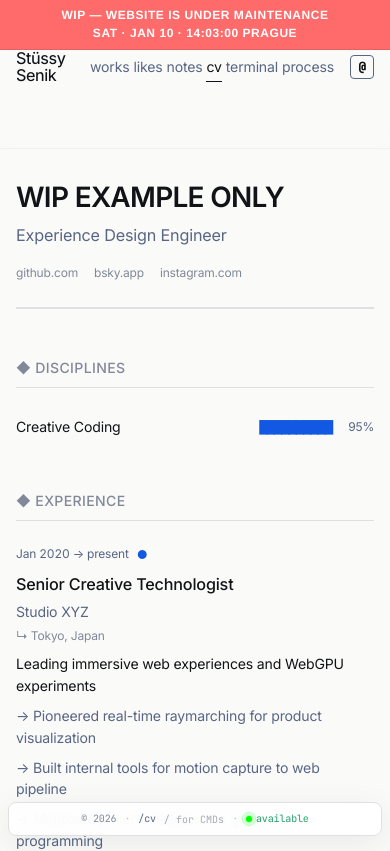
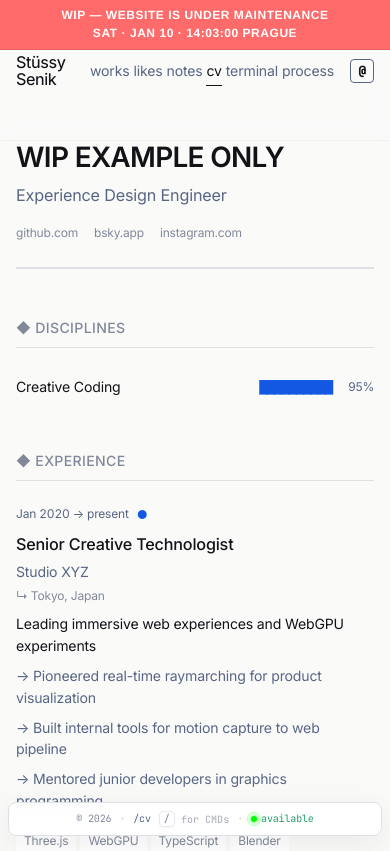
Before and after one commit to stussysenik/portfolio-forever, a SvelteKit app: page /cv in a window 390 px wide. Shown: the top 851 px of the page. Built offline with nearby package versions, Linux system fonts and the light colour scheme.

Commit message:
style: refine header height, kbd styling for command hint
- Reduce header padding for tighter layout
- Add kbd badge styling to '/' command hint in footer
- Add scroll-lock for /process page
- Fix WIP banner margin and positioning

```diff
--- a/src/routes/+layout.svelte
+++ b/src/routes/+layout.svelte
@@ -83,6 +83,7 @@
 </script>
 
 <svelte:window on:keydown={handleGlobalSlash} />
+<svelte:body class:scroll-lock={currentPath === '/process'} />
 
 <svelte:head>
         <title>{siteConfig.title}</title>
@@ -167,7 +168,7 @@
                                         }),
                                 )}
                 >
-                        <span class="terminal-hint">/ for CMDs</span>
+                        <span class="terminal-hint"><kbd class="hint-key">/</kbd> for CMDs</span>
                 </button>
                 {#if profile.available}
                         <span class="terminal-sep">·</span>
@@ -195,15 +196,16 @@
         }
 
         .header {
-                /* Removed bottom margin since it's now handled by main padding */
-                padding-bottom: var(--space-md);
+                /* Minimal padding: text height (approx 24px) + small space */
+                padding: var(--space-xs) 0;
                 border-bottom: none; /* Handled by top-frame for cleaner glass edge */
         }
 
         .main-content {
                /* Clear fixed header + banner (~ 30px banner + 70px header + spacing) */
-               /* Refined spacing for cleaner banner */
-               padding-top: 140px;
+               /* Clear fixed header + banner (~ 30px banner + 50px header + spacing) */
+               /* Refined spacing for slimmer header */
+               padding-top: 100px;
                /* Clear floating terminal */
                padding-bottom: 140px;
         }
@@ -544,6 +546,9 @@
 	}
 
 	        .terminal-hint {
+                display: flex;
+                align-items: center;
+                gap: var(--space-xs);
                 color: var(--color-text-subtle);
                 font-family: var(--font-mono);
                 font-size: var(--font-size-2xs);
@@ -551,6 +556,30 @@
                 background: none;
                 border: none;
                 transition: color var(--duration-fast) var(--easing);
+        }
+
+        .hint-key {
+                display: inline-flex;
+                align-items: center;
+                justify-content: center;
+                min-width: 1.6em;
+                height: 1.6em;
+                padding: 0 var(--space-xs);
+                font-family: var(--font-mono);
+                font-size: var(--font-size-2xs);
+                font-weight: 500;
+                color: var(--color-text-muted);
+                background: var(--color-surface);
+                border: 1px solid var(--border-color);
+                border-radius: var(--radius-sm);
+                box-shadow: 0 1px 2px rgba(0,0,0,0.05);
+                transition: all var(--duration-fast) var(--easing);
+        }
+
+        .terminal-hint-btn:hover .hint-key {
+                background: var(--color-accent);
+                color: white;
+                border-color: var(--color-accent);
         }
 
         .terminal-status {
@@ -622,7 +651,7 @@
                 }
 
                 .main-content {
-                        padding-top: 160px; /* Refined for slimmer banner */
+                        padding-top: 120px; /* Refined for slimmer banner on mobile */
                 }
         }
 
@@ -633,7 +662,7 @@
                 align-items: center;
                 gap: var(--space-xs);
                 padding: 4px var(--space-md); /* Very slim */
-                margin-bottom: var(--space-xs); /* Breathing room */
+                margin-bottom: 0; /* No gap between banner and header */
                 background: #ff6b6b; /* Warning Red restored */
                 color: #ffffff; /* White text */
                 font-family: "Helvetica", sans-serif;
@@ -642,7 +671,7 @@
                 text-transform: uppercase;
                 letter-spacing: 0.05em;
                 border-bottom: 1px solid rgba(0,0,0,0.1);
-                margin: 0;
+                margin: 0; /* Remove margin to stack tightly with header */
                 width: 100%;
                 z-index: 2000;
         }
@@ -674,4 +703,11 @@
                         display: none;
                 }
         }
+
+        /* Scroll Lock for Process Page */
+        :global(body.scroll-lock) {
+                overflow: hidden !important;
+                height: 100vh !important;
+                touch-action: none; /* Disable touch scrolling */
+        }
 </style>
```
Lines whose indentation alone changed are shown as unchanged.
